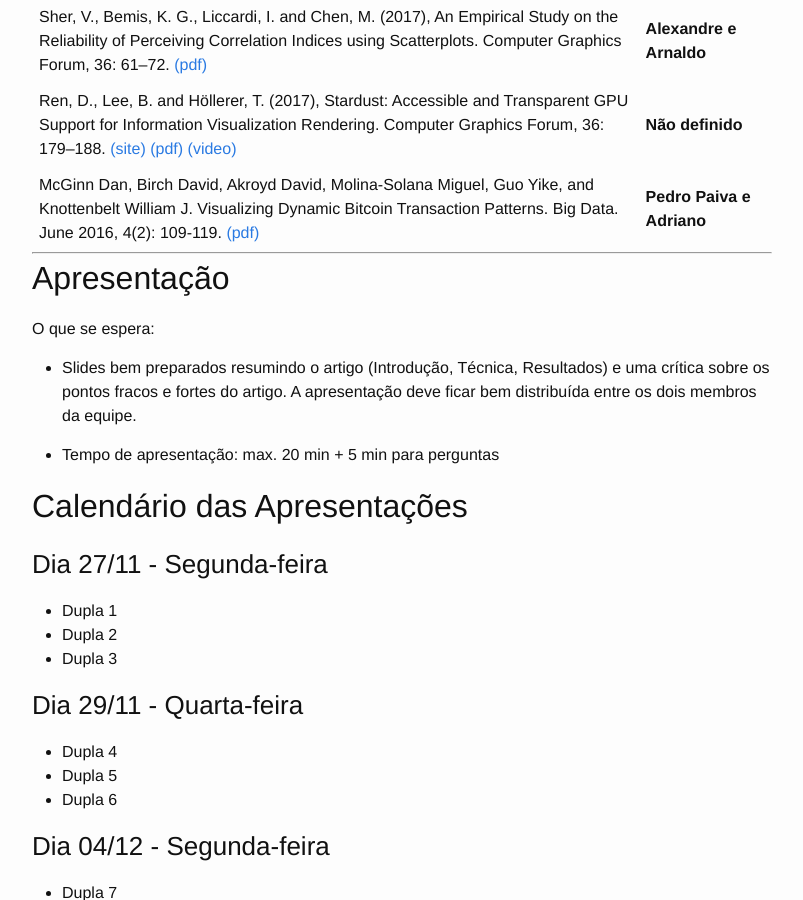
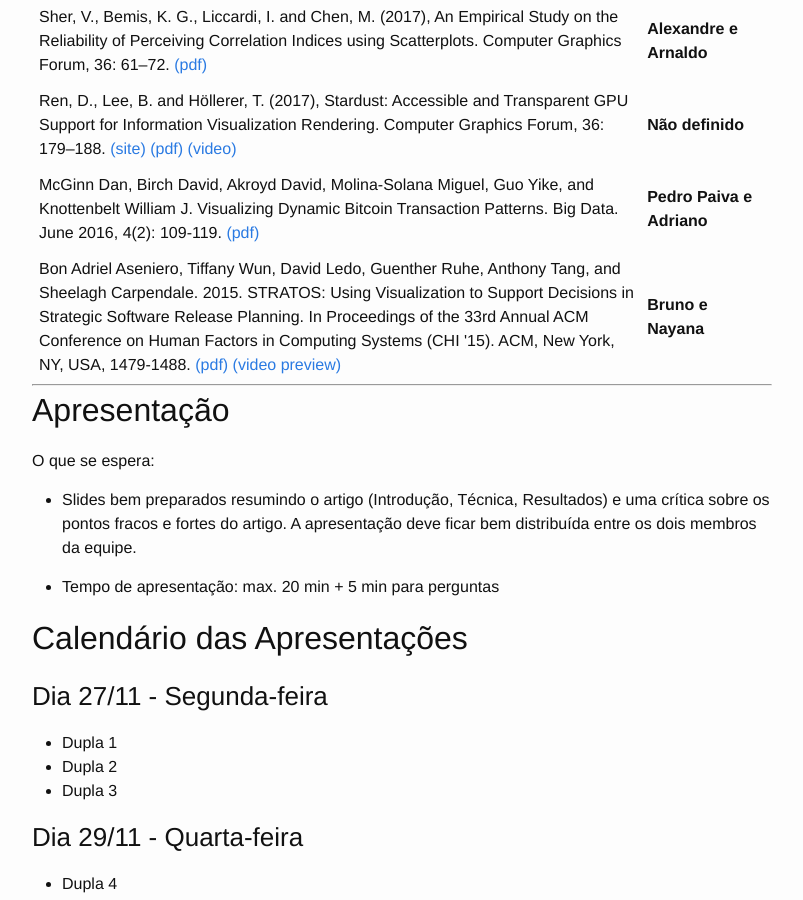
Before and after one commit to emanueles/datavis-course, a Jekyll site: the page built from _posts/2017-11-01-papers.md, in a window 1280 px wide and 900 px high, scrolled down 1535 px. Shown: the whole window, without its empty margins (238-1041 px from the left). Built offline with Jekyll 4.4.1, drawn with Linux system fonts in a browser that asks for light colours.

Commit message:
Atribuindo paper a Bruno e Nayana

```diff
--- a/_posts/2017-11-01-papers.md
+++ b/_posts/2017-11-01-papers.md
@@ -75,6 +75,10 @@ Algumas sugestões de artigos para apresentação:
 	      <td>McGinn Dan, Birch David, Akroyd David, Molina-Solana Miguel, Guo Yike, and Knottenbelt William J. Visualizing Dynamic Bitcoin Transaction Patterns. Big Data. June 2016, 4(2): 109-119. <a href="http://online.liebertpub.com/doi/pdfplus/10.1089/big.2015.0056">(pdf)</a></td>
 	      <td><b>Pedro Paiva e Adriano</b></td>
 	    </tr>
+      <tr>
+        <td>Bon Adriel Aseniero, Tiffany Wun, David Ledo, Guenther Ruhe, Anthony Tang, and Sheelagh Carpendale. 2015. STRATOS: Using Visualization to Support Decisions in Strategic Software Release Planning. In Proceedings of the 33rd Annual ACM Conference on Human Factors in Computing Systems (CHI '15). ACM, New York, NY, USA, 1479-1488. <a href="https://dl.acm.org/citation.cfm?id=2702426">(pdf)</a> <a href="https://www.youtube.com/watch?v=CKwwwIh5y_I">(video preview)</a></td>
+        <td><b>Bruno e Nayana</b></td>
+      </tr>
     </tbody>
 </table>
 
```
